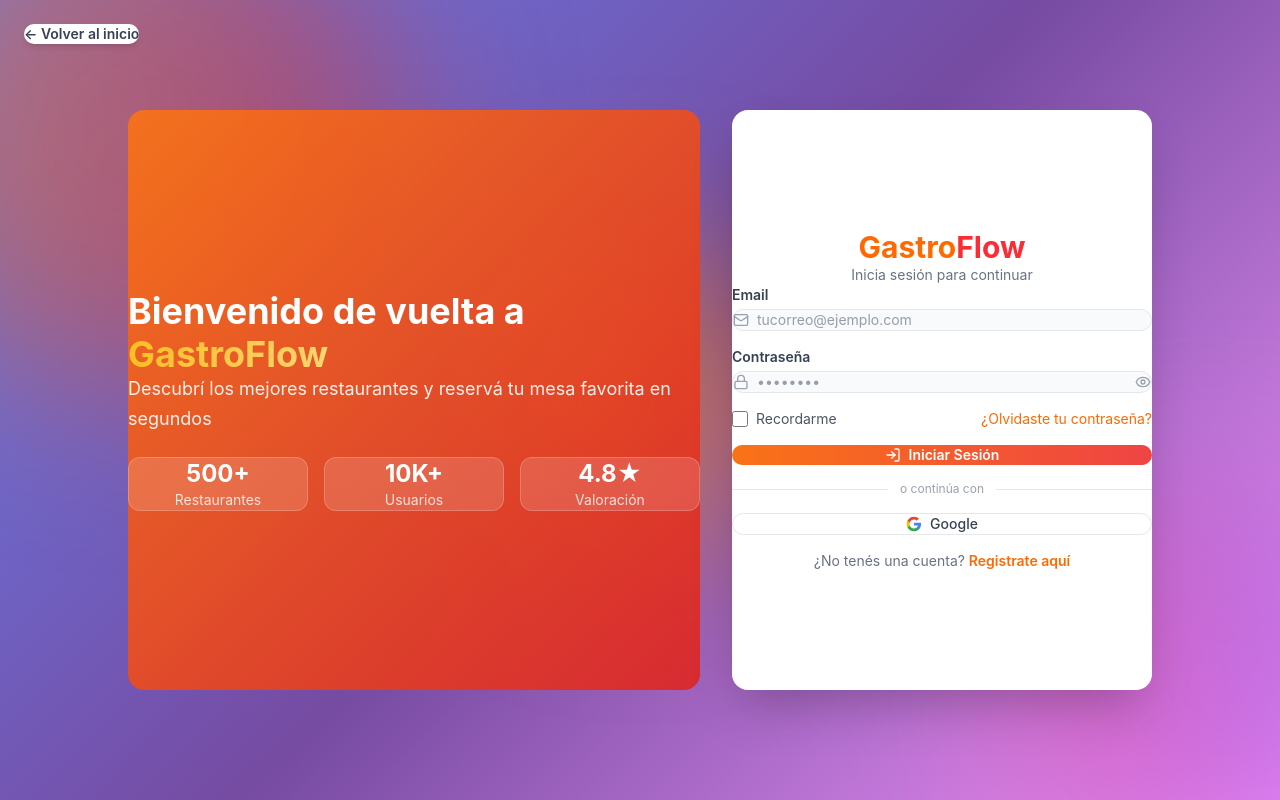
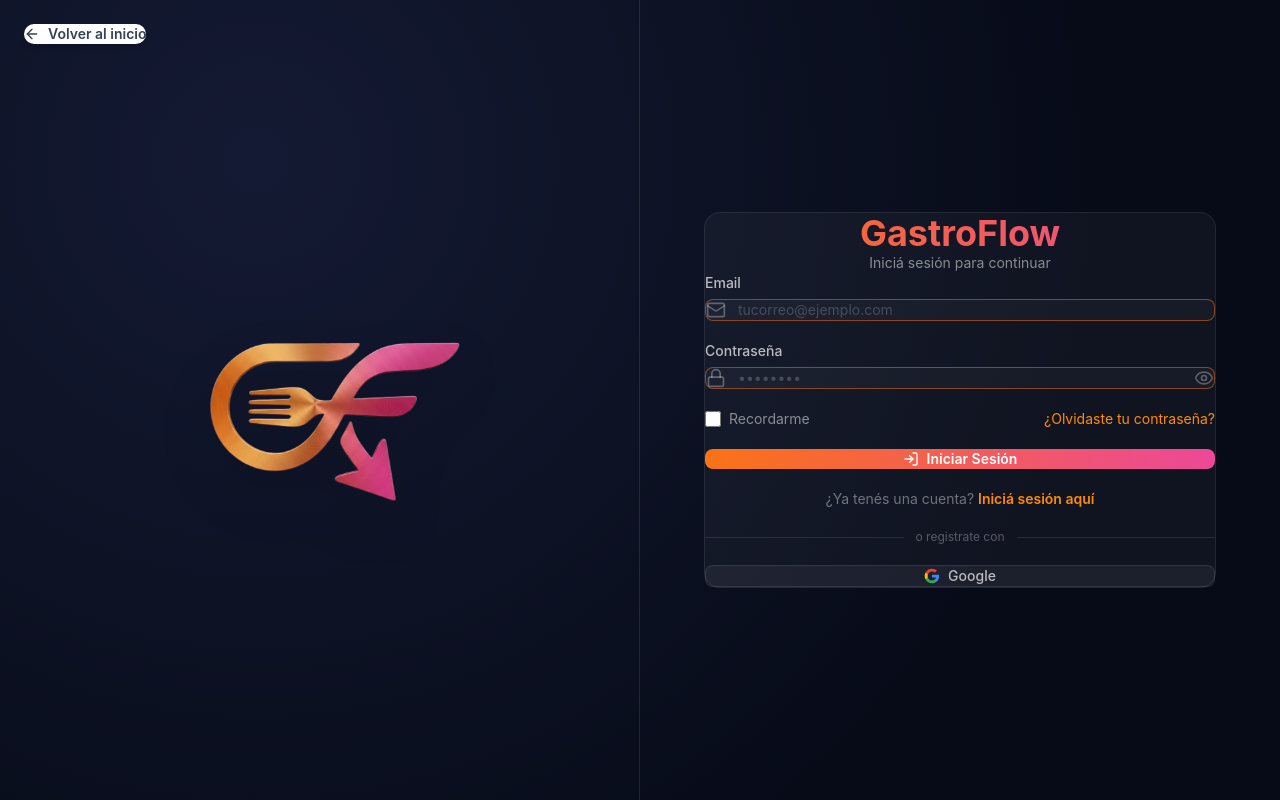
Before and after one commit to gastroflow2026-cpu/FRONT, a Next.js app in the folder client/: page /login in a window 1280 px wide. Built offline with nearby package versions, Linux system fonts and the light colour scheme.

Commit message:
cambios en login form

```diff
--- a/client/src/components/LoginForm/LoginForm.tsx
+++ b/client/src/components/LoginForm/LoginForm.tsx
@@ -1,11 +1,11 @@
 "use client";
 
-import "./login.css";
 import { useState } from "react";
 import { useRouter } from "next/navigation";
 import { Formik, Form, Field, ErrorMessage } from "formik";
-import { Eye, EyeOff, Mail, Lock, LogIn } from "lucide-react";
+import { ArrowLeft, Eye, EyeOff, Mail, Lock, LogIn } from "lucide-react";
 import Swal from "sweetalert2";
+import Image from "next/image";
 import { loginInitialValues, loginValidationSchema } from "@/validations/loginSchema";
 import { LoginUser } from "@/services/auth.services";
 
@@ -29,83 +29,61 @@
       });
       router.push("/");
     } catch (error) {
-
     } finally {
       setSubmitting(false);
     }
   };
 
   return (
-    <div className="relative min-h-screen flex items-center justify-center p-6 overflow-hidden">
+    <div className="min-h-screen flex bg-[radial-gradient(circle_at_20%_20%,#141a33_0%,#070b18_70%)]">
 
-      {/* Fondo y círculos animados */}
-      <div className="login-page__background" />
-      <div className="login-page__circle login-page__circle--1" />
-      <div className="login-page__circle login-page__circle--2" />
-      <div className="login-page__circle login-page__circle--3" />
+      {/* Panel izquierdo — Logo */}
+      <div className="hidden lg:flex w-1/2 items-center justify-center relative border-r border-white/10">
 
         {/* Botón volver */}
         <button
           onClick={() => router.push("/")}
-        className="fixed top-6 left-6 z-50 flex items-center gap-2 bg-white hover:bg-gray-50 hover:-translate-x-1 transition-all px-5 py-3 rounded-full text-gray-700 font-semibold text-sm shadow-md"
+          className="absolute top-6 left-6 flex items-center justify-center gap-2 bg-white hover:bg-gray-100 hover:-translate-x-1 transition-all px-5 py-2.5 rounded-full text-gray-700 font-semibold text-sm shadow-md whitespace-nowrap"
         >
-        ← Volver al inicio
+          <ArrowLeft className="w-4 h-4 shrink-0" />
+          Volver al inicio
         </button>
 
-      {/* Contenedor principal */}
-      <div className="relative z-10 w-full max-w-5xl grid grid-cols-1 lg:grid-cols-[1fr_420px] gap-8 mx-auto px-8 py-16">
+        <Image
+          src="/logo.png"
+          alt="GastroFlow Logo"
+          width={340}
+          height={340}
+          className="drop-shadow-2xl"
+        />
+      </div>
 
-        {/* Panel izquierdo */}
+      {/* Panel derecho — Formulario */}
+      <div className="flex flex-col justify-center items-center w-full lg:w-1/2 px-8 py-12">
+
+        {/* Header mobile */}
+        <div className="flex lg:hidden flex-col items-center mb-8 gap-3">
+          <Image src="/logo.png" alt="GastroFlow Logo" width={80} height={80} />
+        </div>
+
+        {/* Card */}
         <div
-          className="hidden lg:flex flex-col justify-center gap-10 p-14 text-white rounded-2xl min-h-145"
-          style={{ background: "linear-gradient(135deg, rgba(249,115,22,0.92), rgba(220,38,38,0.92))" }}
+          className="w-full max-w-lg rounded-2xl px-10 py-10"
+          style={{ background: "rgba(255,255,255,0.04)", border: "1px solid rgba(255,255,255,0.08)" }}
         >
-          <div className="flex flex-col gap-6">
-            <div>
-              <h1 className="text-4xl font-bold leading-tight">
-                Bienvenido de vuelta a
-              </h1>
+          {/* Título */}
+          <div className="mb-8 text-center">
             <h2
-                className="text-4xl font-bold"
+              className="text-4xl font-bold mb-2"
               style={{
-                  background: "linear-gradient(to right, #fbbf24, #ffffff)",
+                background: "linear-gradient(to right, #f97316, #ec4899)",
                 WebkitBackgroundClip: "text",
                 WebkitTextFillColor: "transparent",
               }}
             >
               GastroFlow
             </h2>
-              <p className="mt-4 text-white/90 text-lg leading-relaxed">
-                Descubrí los mejores restaurantes y reservá tu mesa favorita en segundos
-              </p>
-            </div>
-
-            <div className="grid grid-cols-3 gap-4">
-              {[
-                { value: "500+", label: "Restaurantes" },
-                { value: "10K+", label: "Usuarios" },
-                { value: "4.8★", label: "Valoración" },
-              ].map((stat) => (
-                <div
-                  key={stat.label}
-                  className="bg-white/15 backdrop-blur-sm border border-white/20 rounded-xl p-4 text-center"
-                >
-                  <p className="text-2xl font-bold">{stat.value}</p>
-                  <p className="text-sm text-white/80">{stat.label}</p>
-                </div>
-              ))}
-            </div>
-          </div>
-        </div>
-
-        {/* Panel derecho - Formulario */}
-        <div className="flex flex-col justify-center bg-white px-12 py-10 rounded-2xl shadow-2xl min-h-145 max-w-lg mx-auto w-full">
-          <div className="text-center mb-6">
-            <h2 className="text-3xl font-bold">
-              <span className="text-orange-500">Gastro</span>
-              <span className="text-red-500">Flow</span>
-            </h2>
-            <p className="text-gray-500 mt-1 text-sm">Inicia sesión para continuar</p>
+            <p className="text-white/50 text-sm">Iniciá sesión para continuar</p>
           </div>
 
           <Formik
@@ -114,52 +92,64 @@
             onSubmit={handleSubmit}
           >
             {({ isSubmitting }) => (
-              <Form className="flex flex-col gap-4">
+              <Form className="flex flex-col gap-5">
 
                 {/* Email */}
-                <div className="flex flex-col gap-1">
-                  <label className="text-sm font-semibold text-gray-700">Email</label>
-                  <div className="flex items-center border border-gray-200 bg-gray-50 rounded-xl px-3 py-2.5 gap-2 focus-within:border-orange-400 focus-within:bg-white transition">
-                    <Mail className="text-gray-400 w-4 h-4 shrink-0" />
+                <div className="flex flex-col gap-1.5">
+                  <label className="text-sm font-medium text-white/70">Email</label>
+                  <div
+                    className="flex items-center rounded-lg px-4 py-4 gap-3 transition"
+                    style={{
+                      background: "rgba(255,255,255,0.03)",
+                      border: "1px solid rgba(249,115,22,0.5)",
+                    }}
+                  >
+                    <Mail className="text-white/30 w-5 h-5 shrink-0" />
                     <Field
                       type="email"
                       name="email"
                       placeholder="tucorreo@ejemplo.com"
-                      className="flex-1 outline-none text-sm text-gray-700 bg-transparent"
+                      className="flex-1 outline-none text-sm text-white bg-transparent placeholder:text-white/20"
                     />
                   </div>
-                  <ErrorMessage name="email" component="p" className="text-red-500 text-xs mt-1" />
+                  <ErrorMessage name="email" component="p" className="text-red-400 text-xs" />
                 </div>
 
                 {/* Contraseña */}
-                <div className="flex flex-col gap-1">
-                  <label className="text-sm font-semibold text-gray-700">Contraseña</label>
-                  <div className="flex items-center border border-gray-200 bg-gray-50 rounded-xl px-3 py-2.5 gap-2 focus-within:border-orange-400 focus-within:bg-white transition">
-                    <Lock className="text-gray-400 w-4 h-4 shrink-0" />
+                <div className="flex flex-col gap-1.5">
+                  <label className="text-sm font-medium text-white/70">Contraseña</label>
+                  <div
+                    className="flex items-center rounded-lg px-4 py-4 gap-3 transition"
+                    style={{
+                      background: "rgba(255,255,255,0.03)",
+                      border: "1px solid rgba(249,115,22,0.5)",
+                    }}
+                  >
+                    <Lock className="text-white/30 w-5 h-5 shrink-0" />
                     <Field
                       type={showPassword ? "text" : "password"}
                       name="password"
                       placeholder="••••••••"
-                      className="flex-1 outline-none text-sm text-gray-700 bg-transparent"
+                      className="flex-1 outline-none text-sm text-white bg-transparent placeholder:text-white/20"
                     />
                     <button
                       type="button"
                       onClick={() => setShowPassword(!showPassword)}
-                      className="text-gray-400 hover:text-gray-600 transition"
+                      className="text-white/30 hover:text-white/60 transition"
                     >
-                      {showPassword ? <EyeOff className="w-4 h-4" /> : <Eye className="w-4 h-4" />}
+                      {showPassword ? <EyeOff className="w-5 h-5" /> : <Eye className="w-5 h-5" />}
                     </button>
                   </div>
-                  <ErrorMessage name="password" component="p" className="text-red-500 text-xs mt-1" />
+                  <ErrorMessage name="password" component="p" className="text-red-400 text-xs" />
                 </div>
 
                 {/* Recordarme y olvidaste contraseña */}
                 <div className="flex items-center justify-between">
-                  <label className="flex items-center gap-2 text-sm text-gray-600 cursor-pointer">
-                    <Field type="checkbox" name="rememberMe" className="accent-orange-500 w-4 h-4" />
+                  <label className="flex items-center gap-2 text-sm text-white/50 cursor-pointer">
+                    <Field type="checkbox" name="rememberMe" className="accent-orange-400 w-4 h-4" />
                     Recordarme
                   </label>
-                  <a href="/forgot-password" className="text-sm text-orange-500 hover:underline">
+                  <a href="/forgot-password" className="text-sm text-orange-400 hover:text-orange-300 transition hover:underline">
                     ¿Olvidaste tu contraseña?
                   </a>
                 </div>
@@ -168,24 +158,32 @@
                 <button
                   type="submit"
                   disabled={isSubmitting}
-                  className="flex items-center justify-center gap-2 w-full py-3 rounded-xl text-white font-semibold text-sm transition disabled:opacity-60 disabled:cursor-not-allowed"
-                  style={{ background: "linear-gradient(to right, #f97316, #ef4444)" }}
+                  className="flex items-center justify-center gap-2 w-full py-4 rounded-lg text-white font-semibold text-sm transition disabled:opacity-50 disabled:cursor-not-allowed"
+                  style={{ background: "linear-gradient(to right, #f97316, #ec4899)" }}
                 >
                   <LogIn className="w-4 h-4" />
                   {isSubmitting ? "Iniciando sesión..." : "Iniciar Sesión"}
                 </button>
 
+                {/* Link a registro */}
+                <p className="text-center text-sm text-white/40">
+                  ¿Ya tenés una cuenta?{" "}
+                  <a href="/registro" className="text-orange-400 font-semibold hover:text-orange-300 transition hover:underline">
+                    Iniciá sesión aquí
+                  </a>
+                </p>
+
                 {/* Separador */}
                 <div className="flex items-center gap-3">
-                  <hr className="flex-1 border-gray-200" />
-                  <span className="text-xs text-gray-400">o continúa con</span>
-                  <hr className="flex-1 border-gray-200" />
+                  <hr className="flex-1 border-white/10" />
+                  <span className="text-xs text-white/30">o registrate con</span>
+                  <hr className="flex-1 border-white/10" />
                 </div>
 
                 {/* Botón Google */}
                 <button
                   type="button"
-                  className="flex items-center justify-center gap-2 w-full py-3 border border-gray-200 rounded-xl text-sm font-medium text-gray-700 hover:bg-gray-50 transition"
+                  className="flex items-center justify-center gap-2 w-full py-4 border border-white/10 bg-white/5 hover:bg-white/10 rounded-lg text-sm font-medium text-white/70 hover:text-white transition"
                 >
                   <svg className="w-4 h-4" viewBox="0 0 24 24">
                     <path fill="#4285F4" d="M22.56 12.25c0-.78-.07-1.53-.2-2.25H12v4.26h5.92c-.26 1.37-1.04 2.53-2.21 3.31v2.77h3.57c2.08-1.92 3.28-4.74 3.28-8.09z" />
@@ -195,14 +193,6 @@
                   </svg>
                   Google
                 </button>
-
-                {/* Link a registro */}
-                <p className="text-center text-sm text-gray-500">
-                  ¿No tenés una cuenta?{" "}
-                  <a href="/registro" className="text-orange-500 font-semibold hover:underline">
-                    Registrate aquí
-                  </a>
-                </p>
 
               </Form>
             )}
```
Also changed, not shown: client/public/logo.png (added). Lines whose indentation alone changed are shown as unchanged.
